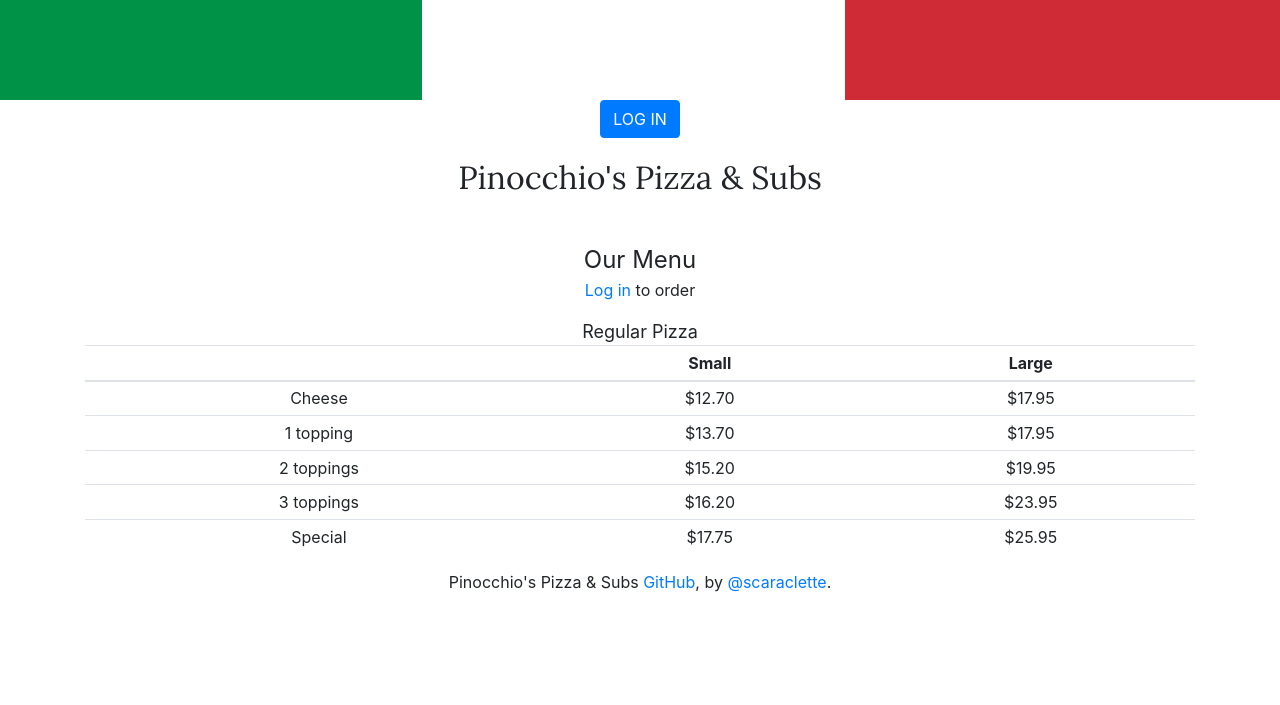
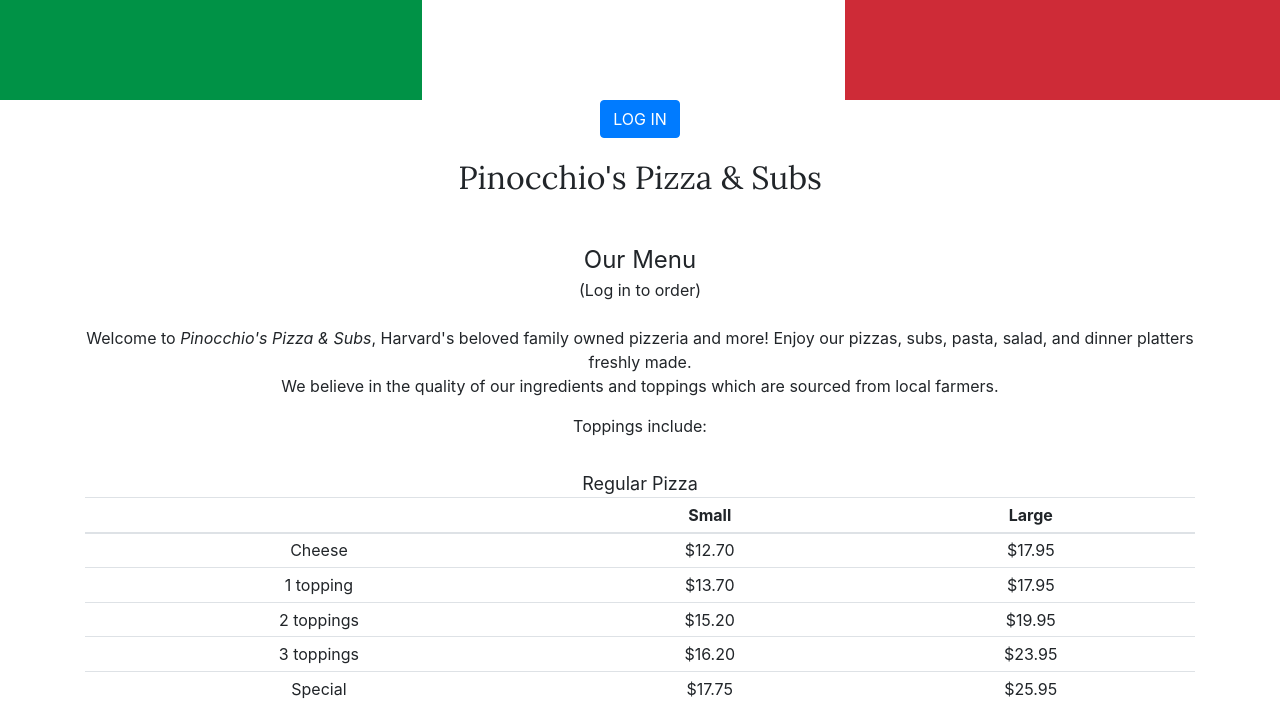
Before and after one commit to scaraclette/Pizza-App, a Django app: page /menu/ in a window 1280 px wide. Shown: the top 705 px of the page. Run offline with Django 3.2, Linux system fonts and the light colour scheme; some libraries are stand-ins or nearby versions.

Commit message:
added bio in menu

```diff
--- a/templates/base.html
+++ b/templates/base.html
@@ -56,6 +56,7 @@
 
         {% block body %}
         {% endblock %}
+        <br>
 
         <div class="container-fluid text-center">
             <p>Pinocchio's Pizza & Subs <a href="https://github.com/scaraclette/Pizza-App.git">GitHub</a>, by <a href="https://github.com/scaraclette/">@scaraclette</a>.
--- a/templates/menu.html
+++ b/templates/menu.html
@@ -18,10 +18,16 @@
         </div>
     {% else %}
         <div class="container-fluid text-center">
-            <a href="#">Log in</a> to order
+            (Log in to order)
         </div>
     {% endif %}
+        <div class="container text-center">
+            <br>
+            <p>Welcome to <em>Pinocchio's Pizza & Subs</em>, Harvard's beloved family owned pizzeria and more! Enjoy our pizzas, subs, pasta, salad, and dinner platters freshly made. <br>We believe in the quality of our ingredients and toppings which are sourced from local farmers. </p>
+            <p>Toppings include:<br>
 
+            </p>
+        </div>
     <div class="container text-center main-menu">
         {% include 'includes/pizza-menu.html' %}
     </div>
```
Also changed, not shown: db.sqlite3, templates/includes/pizza-menu.html (indentation only).
